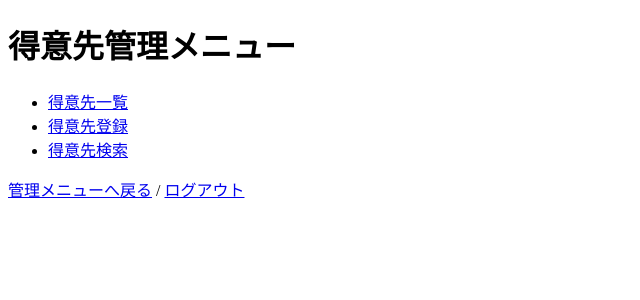
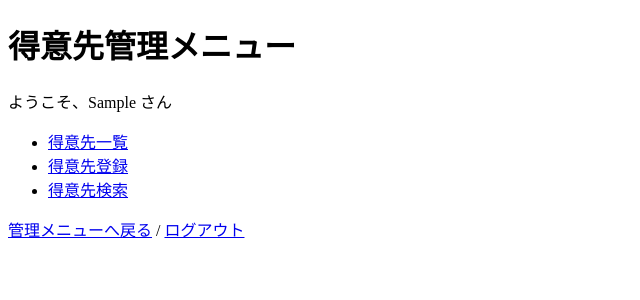
Before and after one commit to ibuki1204/django_system, a Django app: page /customer_management_menu/ in a window 1280 px wide. Shown: the top 300 px of the page, without its empty margins (0-640 px from the left). Run offline with Django 4.2, Linux system fonts and the light colour scheme; the visitor is signed in with stand-in values (Sample User, id 1).

Commit message:
ようこそ名前表示

```diff
--- a/django_project/psys/templates/psys/customer_management_menu.html
+++ b/django_project/psys/templates/psys/customer_management_menu.html
@@ -7,6 +7,8 @@
 <body>
 
 <h1>得意先管理メニュー</h1>
+
+<p>ようこそ、{{ request.user.first_name|default:request.user.username }} さん</p>
 
 <ul>
   <li><a href="{% url 'customer_list' %}">得意先一覧</a></li>
--- a/django_project/psys/templates/psys/main_menu.html
+++ b/django_project/psys/templates/psys/main_menu.html
@@ -7,6 +7,8 @@
 <body>
 
 <h1>管理メニュー</h1>
+
+<p>ようこそ、{{ request.user.first_name|default:request.user.username }} さん</p>
 
 <ul>
   <li><a href="{% url 'customer_management_menu' %}">得意先管理メニュー</a></li>
```
